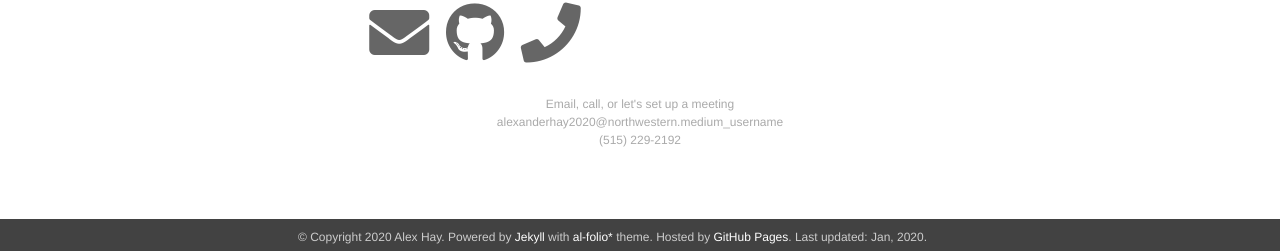
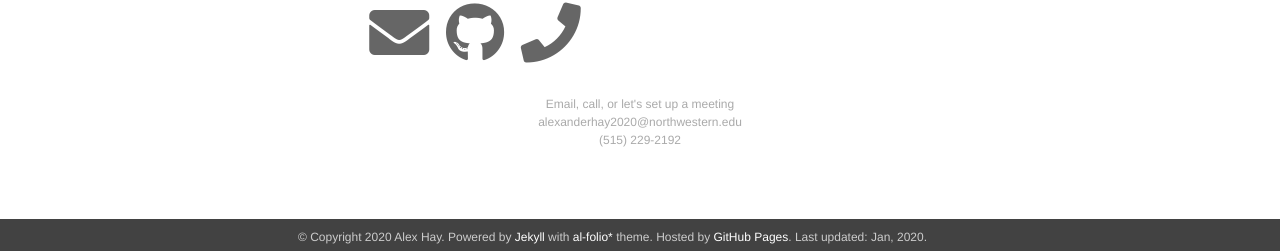
Before and after one commit to an-minyoung/an-minyoung.github.io, a Jekyll site: the page built from _pages/about.md, in a window 1280 px wide and 1218 px high. Shown: the part 964-1215 px from the top of the window. Built offline with Jekyll 4.4.1, drawn with Linux system fonts in a browser that asks for light colours; nearby versions of some CDN libraries.

Commit message:
test typo

```diff
--- a/_config.yml
+++ b/_config.yml
@@ -39,7 +39,7 @@ phone: 515-229-2192
 contact_note: >
   Email, call, or let's set up a meeting
   <br>
-  alexanderhay2020@northwestern.medium_username
+  alexanderhay2020@northwestern.edu
   <br>
   (515) 229-2192
 
--- a/_includes/social.html
+++ b/_includes/social.html
@@ -12,7 +12,7 @@
     {% if site.medium_username %}<a href="https://medium.com/@{{ site.medium_username }}" target="_blank" title="Medium"><i class="fab fa-medium"></i></a>{% endif %}
     {% if site.quora_username %}<a href="https://www.quora.com/profile/{{ site.quora_username }}" target="_blank" title="Quora"><i class="fab fa-quora"></i></a>{% endif %}
     {% if site.blogger_url %}<a href="{{ site.blogger_url }}" target="_blank" title="Blogger"><i class="fab fa-blogger-b"></i></a>{% endif %} -->
-    {% if site.phone %}<a href="tel:+15152292192" target="1-515-229-2192" title="Phone"><i class="fas fa-phone"></i></a>{% endif %}
+    {% if site.phone %}<a href="skype:+15152292192" target="1-515-229-2192" title="Phone"><i class="fas fa-phone"></i></a>{% endif %}
     <!-- <a href="tel:+18475555555">1-847-555-5555</a> -->
   </span>
 
```
